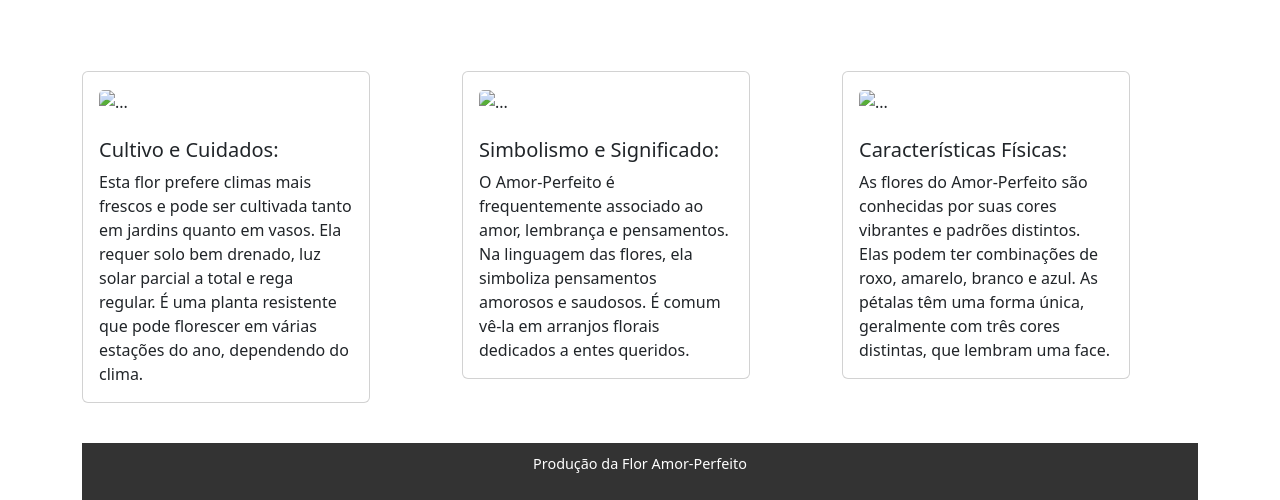
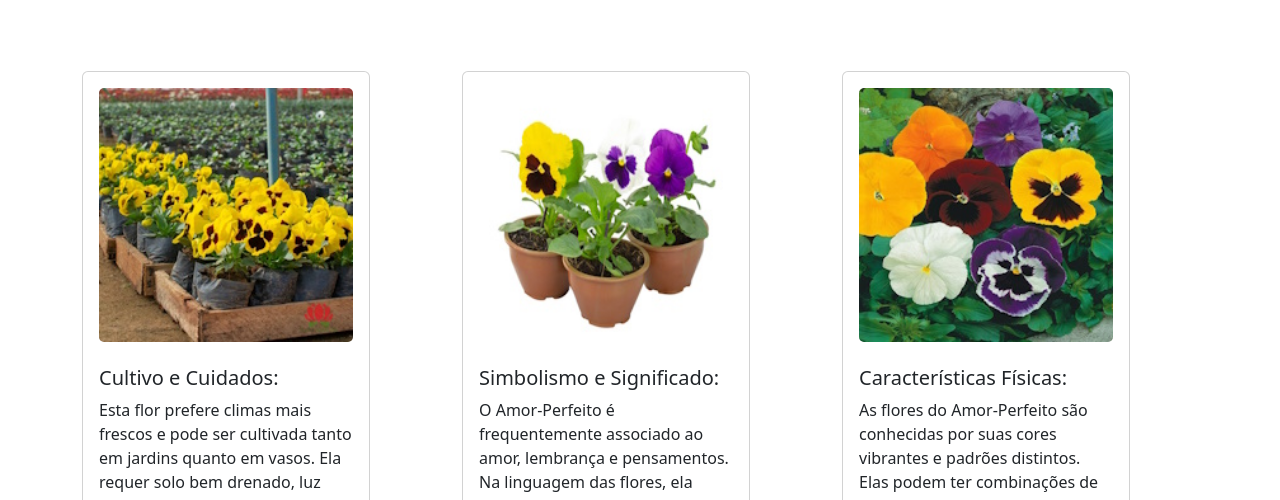
Before and after one commit to Brenho11/Trabalho-do-Site-Flor-, a plain HTML site: page index.html in a window 1280 px wide. Shown: the part 300-800 px from the top of the page. Drawn offline with nearby package versions, Linux system fonts and the light colour scheme.

Commit message:
Update index.html

```diff
--- a/index.html
+++ b/index.html
@@ -39,7 +39,7 @@
   <div class="col">
     <div class="card" style="width: 18rem;">
       <div class="card-body">
-        <img src="img/batata3.jpg" class="card-img"  alt="...">
+        <img src="flor3.jpg" class="card-img"  alt="...">
         <br>
         <br>
         <h5 class="card-title">Cultivo e Cuidados:</h5>
@@ -51,7 +51,7 @@
   <div class="col">
     <div class="card" style="width: 18rem;">
       <div class="card-body">
-        <img src="img/batata2.jpg" class="card-img" alt="...">
+        <img src="flor2.jpg" class="card-img" alt="...">
       <br>
       <br>
         <h5 class="card-title">Simbolismo e Significado:</h5>
@@ -63,7 +63,7 @@
   <div class="col">
     <div class="card" style="width: 18rem;">
       <div class="card-body">
-        <img src="img/batata1.jpg" class="card-img" alt="...">
+        <img src="flor1.jpg" class="card-img" alt="...">
       <br>
       <br>
         <h5 class="card-title">Características Físicas:</h5>
```
